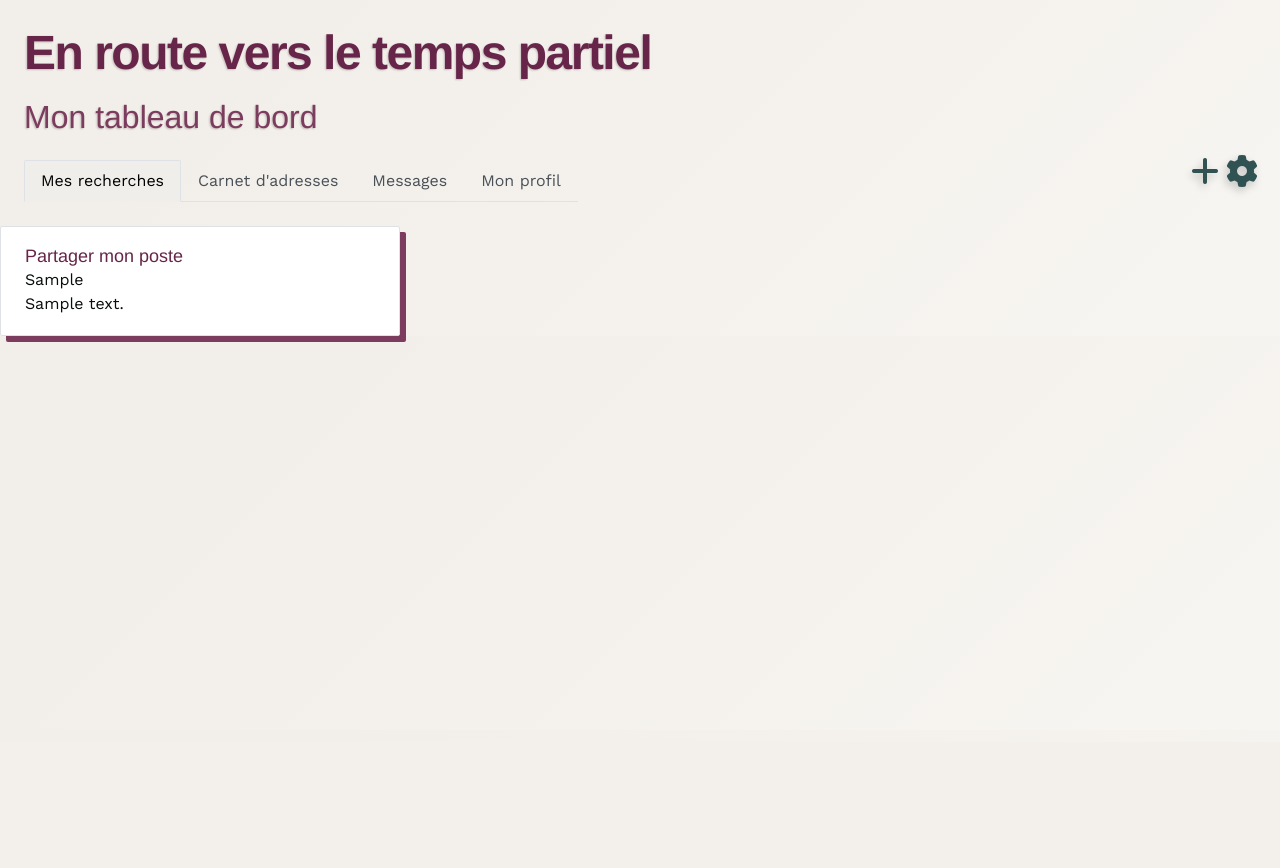
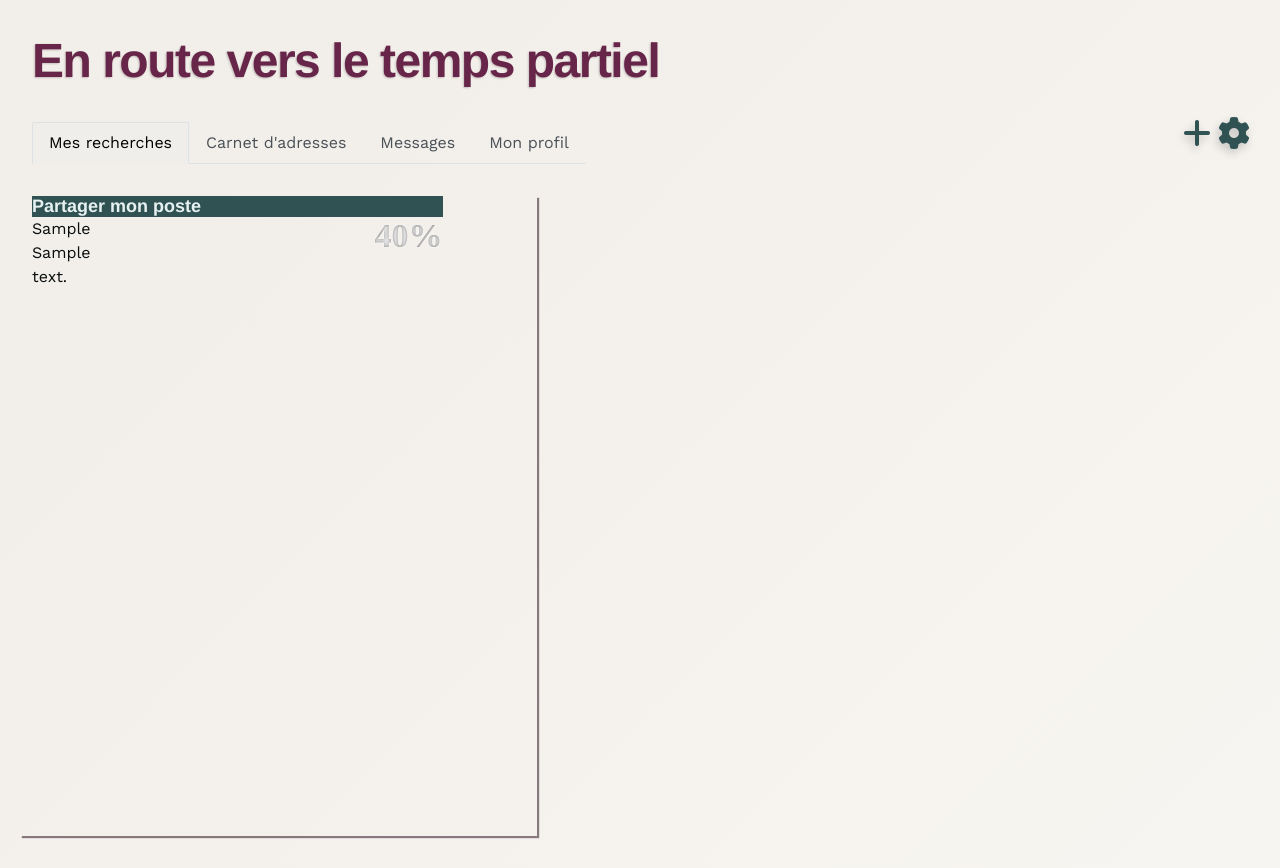
Before and after one commit to GoeletteSAS/binome-app, a Rails app: page /dashboard_searches in a window 1280 px wide. Shown: the part 58-926 px from the top of the page. Before the commit the page ends 400 px from the top, so only its background shows below. Run offline with Rails 7, Linux system fonts and the light colour scheme; a user stored in the database is signed in; tables that the repository leaves empty hold one stand-in row (values such as "Sample post"); style sheets or scripts are compiled from the project's sources; parts of the project's set-up code (start-up, migrations or seed data) failed here and were passed over; some libraries are stand-ins or nearby versions.

Commit message:
styling chatroom début

```diff
--- a/app/assets/stylesheets/application.scss
+++ b/app/assets/stylesheets/application.scss
@@ -11,3 +11,4 @@
 // Your CSS partials
 @import "components/index";
 @import "pages/index";
+@import "pages/dashboard";
--- a/app/assets/stylesheets/components/_heading.scss
+++ b/app/assets/stylesheets/components/_heading.scss
@@ -28,4 +28,5 @@ i {
 
 p {
   margin: 0;
+  font-size: 1rem;
 }
--- a/app/assets/stylesheets/components/_navbar.scss
+++ b/app/assets/stylesheets/components/_navbar.scss
@@ -17,7 +17,13 @@
   padding-left: 16px;
 }
 
+.nav-item {
+  color : $gray-primary;
+}
 
+.nav-item:hover {
+  box-shadow: 2px 2px 1px 2px $mid-shadow-primary;
+}
 // .navbar-custom {
 //   background-color: rgb(241, 234, 222);
 //   display: flex;
--- a/app/assets/stylesheets/components/_profile.scss
+++ b/app/assets/stylesheets/components/_profile.scss
@@ -9,17 +9,28 @@
 
 .profile-card {
   background-color: white;
-  max-width: 400px;
-  border-radius: 2px;
-  padding-inline: 1.5rem;
-  padding-block: 1.2rem;
+  max-width: 25rem;
+  border-radius: 10px 10px 2px 2px;
   // box-shadow: 0 4px 6px $box-shadow-primary;
-  box-shadow: 6px 6px 0px 0px $gray-primary;
+  box-shadow: 4px 4px 0px 0px $gray-primary;
   transition: transform 0.2s ease;
 }
 
 .profile-card:hover {
   transform: translateY(-5px);
+}
+
+.header-profile-card {
+  height: 1.5rem;
+  background-color: $gray-secondary;
+  border-radius: 10px 10px 2px 2px;
+  max-width: 25rem;
+}
+
+.content-profile {
+  padding-inline: 1.5rem;
+  padding-block: 1.2rem;
+  width: 100%;
 }
 
 .profile-subcard {
--- a/app/assets/stylesheets/components/_tabs.scss
+++ b/app/assets/stylesheets/components/_tabs.scss
@@ -1,10 +1,10 @@
 .tabs-background {
-  padding: 1.5rem;
+  margin-bottom: 2rem;
 }
 
 .tabs-titles {
   color: $dark-gray-primary;
-  margin-bottom: 16px;
+  margin-bottom: 32px;
 }
 
 .tabs-sub-titles {
--- a/app/assets/stylesheets/config/_colors.scss
+++ b/app/assets/stylesheets/config/_colors.scss
@@ -52,7 +52,8 @@ $dark-gray-primary:     $dark-purple;
 $black-primary:         $black-purple;
 
 $box-shadow-primary:     rgba(26, 2, 15, 0.8);
-$light-shadow-primary:  rgba(26, 2, 15, 0.2);
+$mid-shadow-primary:     rgba(26, 2, 15, 0.5);
+$light-shadow-primary:   rgba(26, 2, 15, 0.2);
 
 $background-primary:    $white-primary;
 
--- /dev/null
+++ b/app/assets/stylesheets/pages/_dashboard.scss
@@ -0,0 +1,36 @@
+.dashboard-container {
+  padding: 2rem;
+}
+
+.searches-container {
+  display: flex;
+  flex-direction: column;
+  gap: 4px;
+  box-shadow: 2px 2px 1px $mid-shadow-primary;
+  height: 80vh;
+}
+
+// .search-card{}
+
+.search-card-content {
+  display: flex;
+  justify-content: space-between;
+}
+.header-searches {
+  width: 100%;
+  background-color: $gray-secondary;
+}
+
+.header-searches h3 {
+  color: $white-secondary;
+  font-weight: 600;
+}
+
+.div-time-share {
+  margin: 0;
+  background-color: gray;
+  font: bold 34px 'Futura';
+  color: transparent;
+  text-shadow: 0px 0px 3px rgba(255, 255, 255, 0.8);
+  background-clip: text;
+}
--- a/app/views/pages/_tabs.html.erb
+++ b/app/views/pages/_tabs.html.erb
@@ -1,7 +1,7 @@
 <div class="tabs-background">
   <div>
     <h1 class="tabs-titles">En route vers le temps partiel </h1>
-    <h2 class="tabs-sub-titles">Mon tableau de bord</h2>
+    <%# <h2 class="tabs-sub-titles">Mon tableau de bord</h2> %>
   </div>
 
   <div class="tabs-with-pics">
--- a/app/views/pages/dashboard_chatrooms.html.erb
+++ b/app/views/pages/dashboard_chatrooms.html.erb
@@ -1,3 +1,4 @@
+<div class="dashboard-container">
   <div><%= render "tabs" %></div>
 
   <div class="container-fluid">
@@ -57,3 +58,4 @@
       </div>
     </div>
   </div>
+</div>
--- a/app/views/pages/dashboard_favorites.html.erb
+++ b/app/views/pages/dashboard_favorites.html.erb
@@ -1,3 +1,4 @@
+<div class="dashboard-container">
   <div><%= render "tabs" %></div>
 
   <div class="d-flex justify-content-center">
@@ -28,3 +29,4 @@
   <% end %>
 
   </div>
+</div>
--- a/app/views/pages/dashboard_profile.html.erb
+++ b/app/views/pages/dashboard_profile.html.erb
@@ -1,3 +1,4 @@
+<div class="dashboard-container">
   <div><%= render "tabs" %></div>
 
   <main class="profile-container">
@@ -29,3 +30,4 @@
 
 
   </main>
+</div>
--- a/app/views/pages/dashboard_searches.html.erb
+++ b/app/views/pages/dashboard_searches.html.erb
@@ -1,27 +1,33 @@
+<div class="dashboard-container">
   <div><%= render "tabs" %></div>
 
   <div class="row">
-  <div class="col-5">
+    <div class="col-5 searches-container">
       <% @searches.each do |search| %>
         <%= link_to search_path(search), data: { turbo_frame: "preview" } do %>
           <% if search.is_offering? %>
-          <div class="d-flex border profile-card">
+            <div class="search-card">
               <div class="col-10">
-              <div><h3>Partager mon poste</h3></div>
+                <div class="header-searches"><h3>Partager mon poste</h3></div>
+                <div class="search-card-content">
+                  <div class="content-item">
                   <div class="line-of-work col-6"><%= search.line_of_work.capitalize %></div>
                   <div class="adress col-6"><%= search.address %></div>
                   </div>
+                  <div class="div-time-share">40%</div>
+                </div>
+                </div>
             </div>
           <% else %>
-          <div class="d-flex border profile-card">
+            <div class="">
               <div class="col-10">
-              <div><h3>Rejoindre un poste</h3></div>
+                <div class="header-searches"><h3>Rejoindre un poste</h3></div>
                 <div class="line-of-work col-6"><%= search.line_of_work.capitalize %></div>
                 <div class="address col-6"><%= search.address %></div>
               </div>
-            <p style="margin: 0; background-color: gray; font: bold 34px 'Futura'; color: transparent; text-shadow: 0px 0px 3px rgba(255, 255, 255, 0.8); background-clip: text;" class="d-flex justify-content-center align-items-center col-2">
-              40%
-            </p>
+              <div class="div-time-share">
+                <p class="d-flex justify-content-center align-items-center col-2">40%</p>
+              </div>
             </div>
           <% end %>
         <% end %>
@@ -39,3 +45,4 @@
   <%else%>
     <%#= render "cards_jobsearch" %>
   <% end %>
+</div>
--- a/app/views/searches/show.html.erb
+++ b/app/views/searches/show.html.erb
@@ -4,6 +4,8 @@
       <% @matching_users.each do |matching_user| %>
         <% @user = User.find(matching_user.id) %>
         <div class="profile-card">
+          <div class="header-profile-card"></div>
+          <div class="content-profile">
           <div class="profile-subcard">
             <div class="profile-info">
               <% if @user.photo.attached? %>
@@ -78,6 +80,7 @@
             <% end %>
           </div>
 
+          </div>
         </div>
       <% end %>
     </div>
```
Lines whose indentation alone changed are shown as unchanged.
